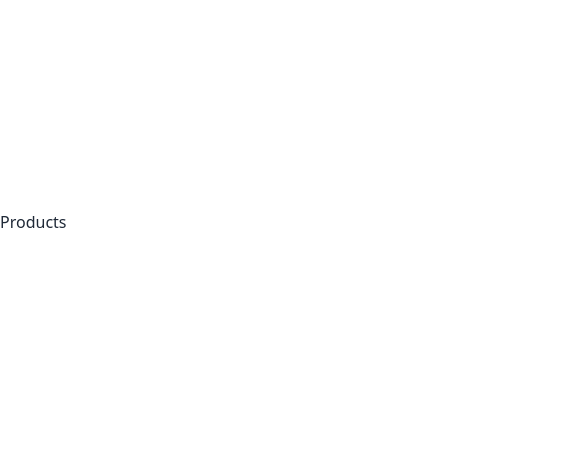
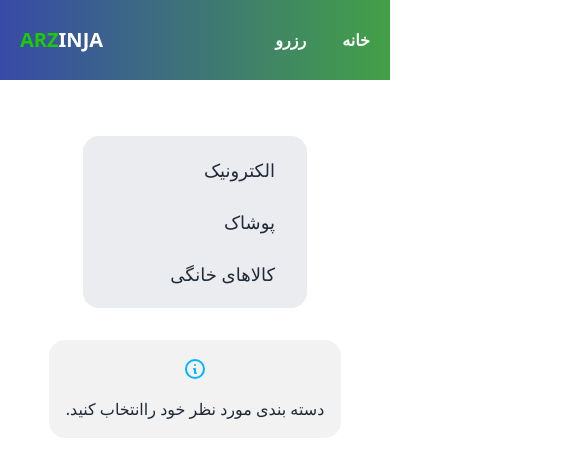
Before and after one commit to mohammadmirkamali/arzinja-test, a Next.js app: page / in a window 390 px wide. Shown: the top 476 px of the page, 585 px wide, since content can reach past the window. Built offline with nearby package versions, Linux system fonts and the light colour scheme.

Commit message:
design product cards

```diff
--- a/app/home/categories.tsx
+++ b/app/home/categories.tsx
@@ -12,7 +12,6 @@ const Categories: React.FC = () => {
     (state) => state.setSelectedCategoryId
   );
 
-  console.log(selectedCategoryId);
   const handleSelectCategory = useCallback(
     (id: number) => {
       setSelectedCategoryId(id);
@@ -21,7 +20,7 @@ const Categories: React.FC = () => {
   );
 
   return (
-    <ul className="menu menu-lg bg-base-200 w-56 rounded-box">
+    <ul className="menu menu-lg h-fit bg-ash40 w-56 rounded-box">
       {categories.map((item) => (
         <li key={item.id} onClick={(): void => handleSelectCategory(item.id)}>
           <a className={`${selectedCategoryId === item.id ? "active" : ""}`}>
--- a/app/home/products.tsx
+++ b/app/home/products.tsx
@@ -1,7 +1,75 @@
-import React from "react";
+"use client";
+
+import React, { useCallback, useMemo } from "react";
+import categories from "app/mock/categories.json";
+import useCategoryStore from "app/store";
+import fa from "app/lib/fa.json";
 
 const Products: React.FC = () => {
-  return <div>Products</div>;
+  const selectedCategoryId = useCategoryStore(
+    (state) => state.selectedCategoryId
+  );
+  const selectedProductId = useCategoryStore(
+    (state) => state.selectedProductId
+  );
+  const setSelectedProductId = useCategoryStore(
+    (state) => state.setSelectedProductId
+  );
+
+  const products = useMemo(
+    () => categories.find((item) => item.id === selectedCategoryId)?.products,
+    [selectedCategoryId]
+  );
+
+  const handleSelectProduct = useCallback(
+    (id: number) => {
+      setSelectedProductId(id);
+    },
+    [setSelectedProductId]
+  );
+
+  return (
+    <div className="flex flex-1 flex-wrap justify-center gap-6">
+      {products ? (
+        products.map((product) => (
+          <div
+            key={product.id}
+            className="card w-72 xl:w-80 bg-ash20 shadow-xl"
+          >
+            <div className="card-body">
+              <h2 className="card-title">{product.name}</h2>
+              <p>{product.price}</p>
+              <div className="card-actions justify-end">
+                <button
+                  onClick={(): void => handleSelectProduct(product.id)}
+                  className="btn btn-primary"
+                >
+                  {fa.global.buy}
+                </button>
+              </div>
+            </div>
+          </div>
+        ))
+      ) : (
+        <div role="alert" className="alert">
+          <svg
+            xmlns="http://www.w3.org/2000/svg"
+            fill="none"
+            viewBox="0 0 24 24"
+            className="stroke-info shrink-0 w-6 h-6"
+          >
+            <path
+              strokeLinecap="round"
+              strokeLinejoin="round"
+              strokeWidth="2"
+              d="M13 16h-1v-4h-1m1-4h.01M21 12a9 9 0 11-18 0 9 9 0 0118 0z"
+            ></path>
+          </svg>
+          <span>{fa.global.chooseCategory}</span>
+        </div>
+      )}
+    </div>
+  );
 };
 
 export default Products;
--- a/app/lib/fa.json
+++ b/app/lib/fa.json
@@ -1,5 +1,7 @@
 {
   "global": {
+    "buy": "خرید",
+    "chooseCategory": "دسته بندی مورد نظر خود راانتخاب کنید.",
     "home": "خانه",
     "reserve": "رزرو"
   }
--- a/app/page.tsx
+++ b/app/page.tsx
@@ -3,7 +3,7 @@ import Products from "./home/products";
 
 export default function Home() {
   return (
-    <div className="flex items-center w-[1200px] m-auto mt-14 justify-between">
+    <div className="flex flex-col items-center md:items-start md:flex-row md:mx-40 m-auto mt-14 gap-8 justify-between">
       <Categories />
       <Products />
     </div>
--- a/app/store.ts
+++ b/app/store.ts
@@ -2,12 +2,16 @@ import { create } from "zustand";
 
 type StoreType = {
   selectedCategoryId: number | null;
+  selectedProductId: number | null;
+  setSelectedProductId: (id: number) => void;
   setSelectedCategoryId: (id: number) => void;
 };
 
 const useCategoryStore = create<StoreType>((set) => ({
   selectedCategoryId: null,
   setSelectedCategoryId: (id: number) => set({ selectedCategoryId: id }),
+  selectedProductId: null,
+  setSelectedProductId: (id: number) => set({ selectedProductId: id }),
 }));
 
 export default useCategoryStore;
--- a/components/Navbar/index.tsx
+++ b/components/Navbar/index.tsx
@@ -5,8 +5,8 @@ import { HomeRoute, ReserveRoute } from "app/lib/routes";
 
 const Navbar: React.FC = () => {
   return (
-    <div className="bg-gradient-to-r flex justify-between px-20 items-center from-blue70 to-grass80 h-20">
-      <div className="text-white flex font-bold text-24">
+    <div className="bg-gradient-to-r flex justify-between px-5 md:px-20 items-center from-blue70 to-grass80 h-20">
+      <div className="text-white flex font-bold text-16 md:text-24">
         <Link
           className="ml-9 block hover:text-blue80 duration-300"
           href={HomeRoute()}
@@ -21,7 +21,7 @@ const Navbar: React.FC = () => {
         </Link>
       </div>
 
-      <div className="text-grass60 font-bold text-36">
+      <div className="text-grass60 font-bold text-20 md:text-36">
         ARZ<span className="text-white">INJA</span>
       </div>
     </div>
```
